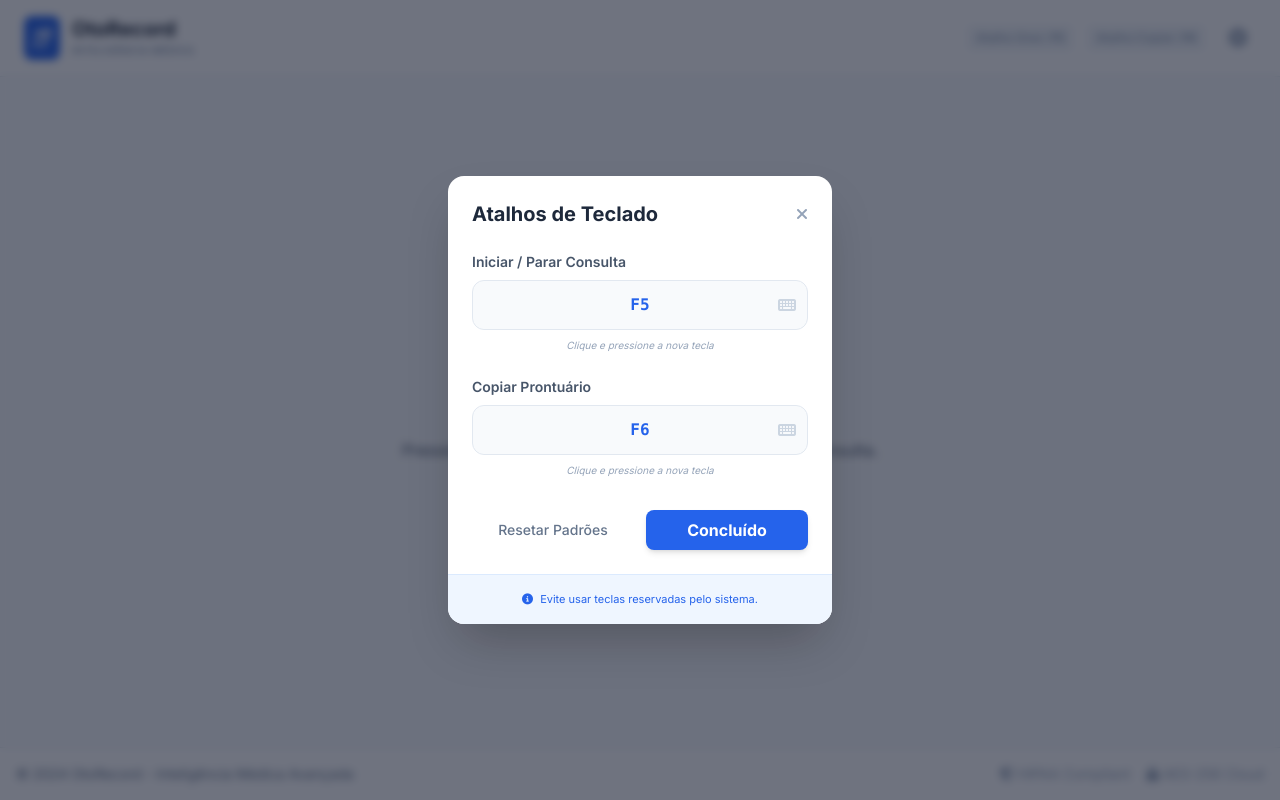
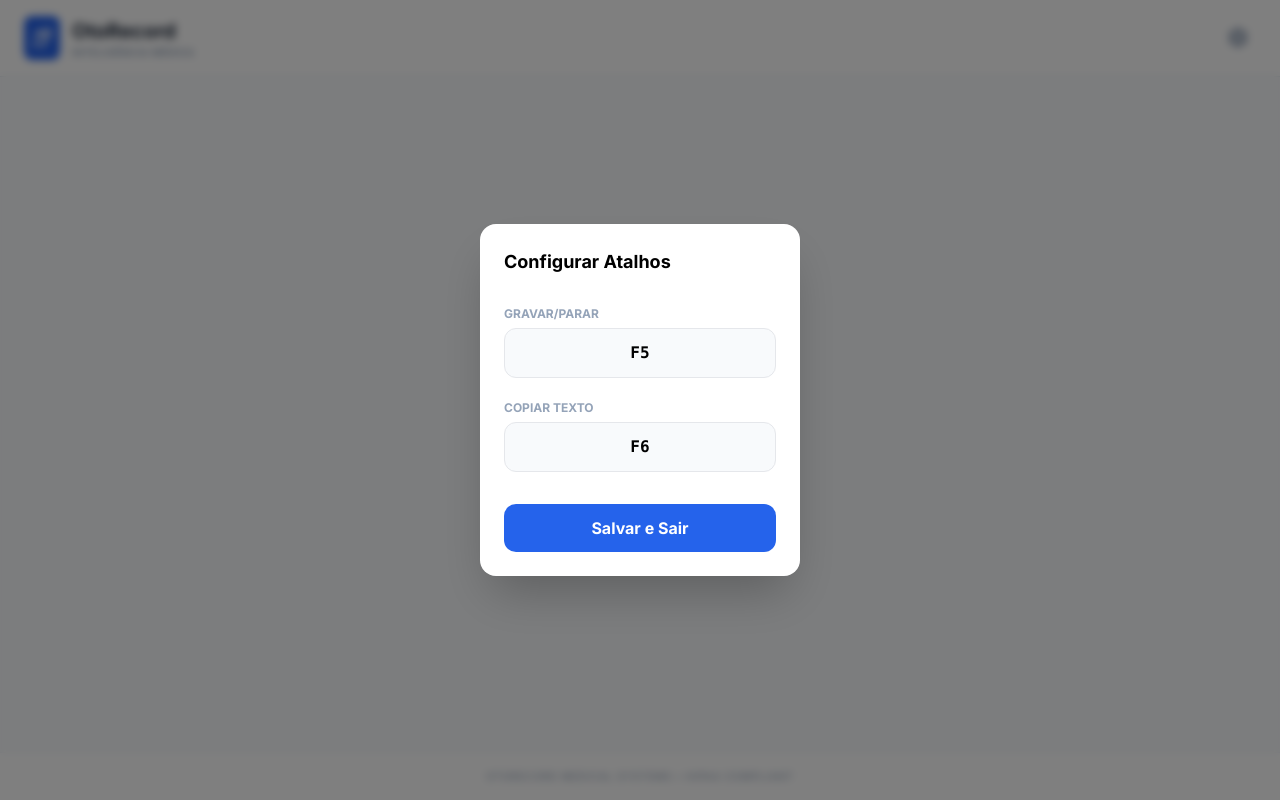
Before and after one commit to orsontakemoto-boop/OtoRecord-Groq, a React (Vite) app: page / in a window 1280 px wide. Both pictures are taken after a click on the button 1238 px from the left and 38 px from the top of the page. Built offline with nearby package versions, Linux system fonts and the light colour scheme.

Commit message:
correção erro no Vercel

```diff
--- a/App.tsx
+++ b/App.tsx
@@ -16,19 +16,26 @@ const App: React.FC = () => {
   const [errorMsg, setErrorMsg] = useState<string | null>(null);
   const [showSettings, setShowSettings] = useState(false);
   const [settings, setSettings] = useState<AppSettings>(() => {
+    try {
       const saved = localStorage.getItem('otoRecordSettings');
       return saved ? JSON.parse(saved) : DEFAULT_SETTINGS;
+    } catch {
+      return DEFAULT_SETTINGS;
+    }
   });
 
   const mediaRecorderRef = useRef<MediaRecorder | null>(null);
   const audioChunksRef = useRef<Blob[]>([]);
   const timerIntervalRef = useRef<number | null>(null);
-  const stateRef = useRef(appState);
+
+  // Refs para acesso dentro de event listeners sem stale closures
+  const appStateRef = useRef(appState);
   const summaryRef = useRef(summary);
+  const settingsRef = useRef(settings);
 
-  // Keep refs in sync for global listeners
-  useEffect(() => { stateRef.current = appState; }, [appState]);
+  useEffect(() => { appStateRef.current = appState; }, [appState]);
   useEffect(() => { summaryRef.current = summary; }, [summary]);
+  useEffect(() => { settingsRef.current = settings; }, [settings]);
 
   const saveSettings = (newSettings: AppSettings) => {
     setSettings(newSettings);
@@ -43,14 +50,12 @@ const App: React.FC = () => {
       audioChunksRef.current = [];
 
       recorder.ondataavailable = (event) => {
-        if (event.data.size > 0) {
-          audioChunksRef.current.push(event.data);
-        }
+        if (event.data.size > 0) audioChunksRef.current.push(event.data);
       };
 
       recorder.onstop = async () => {
         const audioBlob = new Blob(audioChunksRef.current, { type: 'audio/webm' });
-        await handleAudioProcessing(audioBlob);
+        handleAudioProcessing(audioBlob);
         stream.getTracks().forEach(track => track.stop());
       };
 
@@ -58,14 +63,13 @@ const App: React.FC = () => {
       setAppState(AppState.RECORDING);
       startTimer();
     } catch (err) {
-      console.error("Erro ao acessar microfone:", err);
       setErrorMsg("Erro ao acessar o microfone. Verifique as permissões.");
       setAppState(AppState.ERROR);
     }
   };
 
   const stopRecording = () => {
-    if (mediaRecorderRef.current && stateRef.current === AppState.RECORDING) {
+    if (mediaRecorderRef.current && appStateRef.current === AppState.RECORDING) {
       mediaRecorderRef.current.stop();
       stopTimer();
     }
@@ -83,8 +87,7 @@ const App: React.FC = () => {
         setAppState(AppState.RESULT);
       };
     } catch (err) {
-      console.error("Erro no processamento:", err);
-      setErrorMsg("Não foi possível processar o áudio. Tente novamente.");
+      setErrorMsg("Erro ao processar áudio. Verifique sua conexão e chave de API.");
       setAppState(AppState.ERROR);
     }
   };
@@ -98,38 +101,40 @@ PRONTUÁRIO OTORRINOLARINGOLÓGICO
 IDENTIFICAÇÃO: ${s.pacienteInfo || 'N/A'}
 QUEIXA PRINCIPAL: ${s.queixaPrincipal}
 HDA: ${s.hda}
-EXAME FÍSICO: ${s.exameFisico || 'Não registrado verbalmente'}
+EXAME FÍSICO: ${s.exameFisico || 'Não registrado'}
 HIPÓTESE DIAGNÓSTICA: ${s.hipoteseDiagnostica || 'A investigar'}
 CONDUTA: ${s.conduta}
     `.trim();
     navigator.clipboard.writeText(text);
-    const toast = document.createElement('div');
-    toast.className = 'fixed bottom-8 left-1/2 -translate-x-1/2 bg-slate-800 text-white px-6 py-3 rounded-full shadow-2xl z-[100] animate-fadeIn';
-    toast.innerText = 'Prontuário copiado! (Atalho detectado)';
-    document.body.appendChild(toast);
-    setTimeout(() => toast.remove(), 2000);
+    showToast("Prontuário copiado com sucesso!");
   }, []);
 
+  const showToast = (msg: string) => {
+    const toast = document.createElement('div');
+    toast.className = 'fixed bottom-8 left-1/2 -translate-x-1/2 bg-blue-600 text-white px-6 py-3 rounded-full shadow-2xl z-[200] animate-bounce';
+    toast.innerText = msg;
+    document.body.appendChild(toast);
+    setTimeout(() => toast.remove(), 3000);
+  };
+
   const toggleConsultation = useCallback(() => {
-    const currentState = stateRef.current;
-    if (currentState === AppState.IDLE || currentState === AppState.RESULT || currentState === AppState.ERROR) {
+    if (appStateRef.current === AppState.RECORDING) {
+      stopRecording();
+    } else {
       resetApp();
       startRecording();
-    } else if (currentState === AppState.RECORDING) {
-      stopRecording();
     }
   }, []);
 
   useEffect(() => {
     const handleKeyDown = (e: KeyboardEvent) => {
-      // Don't trigger if user is typing in an input
       if (e.target instanceof HTMLInputElement || e.target instanceof HTMLTextAreaElement) return;
 
-      if (e.key === settings.startStopKey) {
+      if (e.key === settingsRef.current.startStopKey) {
         e.preventDefault();
         toggleConsultation();
-      } else if (e.key === settings.copyKey) {
-        if (stateRef.current === AppState.RESULT) {
+      } else if (e.key === settingsRef.current.copyKey) {
+        if (appStateRef.current === AppState.RESULT) {
           e.preventDefault();
           copySummaryText();
         }
@@ -138,26 +143,15 @@ CONDUTA: ${s.conduta}
 
     window.addEventListener('keydown', handleKeyDown);
     return () => window.removeEventListener('keydown', handleKeyDown);
-  }, [settings, toggleConsultation, copySummaryText]);
+  }, [toggleConsultation, copySummaryText]);
 
   const startTimer = () => {
     setTimer(0);
-    timerIntervalRef.current = window.setInterval(() => {
-      setTimer(prev => prev + 1);
-    }, 1000);
+    timerIntervalRef.current = window.setInterval(() => setTimer(v => v + 1), 1000);
   };
 
   const stopTimer = () => {
-    if (timerIntervalRef.current) {
-      clearInterval(timerIntervalRef.current);
-      timerIntervalRef.current = null;
-    }
-  };
-
-  const formatTime = (seconds: number) => {
-    const mins = Math.floor(seconds / 60);
-    const secs = seconds % 60;
-    return `${mins}:${secs.toString().padStart(2, '0')}`;
+    if (timerIntervalRef.current) clearInterval(timerIntervalRef.current);
   };
 
   const resetApp = () => {
@@ -168,227 +162,114 @@ CONDUTA: ${s.conduta}
   };
 
   return (
-    <div className="min-h-screen flex flex-col">
-      {/* Header */}
-      <header className="bg-white border-b border-slate-200 px-6 py-4 sticky top-0 z-50">
+    <div className="min-h-screen flex flex-col bg-slate-50">
+      <header className="bg-white border-b border-slate-200 px-6 py-4 sticky top-0 z-40">
         <div className="max-w-7xl mx-auto flex items-center justify-between">
           <div className="flex items-center gap-3">
             <div className="bg-blue-600 p-2 rounded-lg text-white">
               <i className="fas fa-ear-listen text-xl"></i>
             </div>
             <div>
-              <h1 className="text-xl font-bold text-slate-800 leading-none">OtoRecord</h1>
-              <p className="text-[10px] text-slate-400 font-bold uppercase tracking-wider mt-1">Inteligência Médica</p>
+              <h1 className="text-xl font-bold text-slate-800">OtoRecord</h1>
+              <p className="text-[10px] text-slate-400 font-bold uppercase tracking-wider">Inteligência Médica</p>
             </div>
           </div>
-          <div className="flex items-center gap-4">
-            <div className="hidden md:flex gap-4 text-xs font-medium text-slate-400">
-              <span className="bg-slate-100 px-2 py-1 rounded">Atalho Grav: <b>{settings.startStopKey}</b></span>
-              <span className="bg-slate-100 px-2 py-1 rounded">Atalho Copiar: <b>{settings.copyKey}</b></span>
-            </div>
-            <button
-              onClick={() => setShowSettings(true)}
-              className="p-2 text-slate-400 hover:text-blue-600 transition-colors"
-              title="Configurações de Atalhos"
-            >
+          <button onClick={() => setShowSettings(true)} className="p-2 text-slate-400 hover:text-blue-600">
             <i className="fas fa-cog text-xl"></i>
           </button>
         </div>
-        </div>
       </header>
 
-      {/* Main Content */}
-      <main className="flex-1 p-6 flex flex-col items-center justify-center max-w-7xl mx-auto w-full">
+      <main className="flex-1 p-6 flex flex-col items-center justify-center">
         {appState === AppState.IDLE && (
-          <div className="text-center max-w-lg animate-fadeIn">
+          <div className="text-center max-w-lg">
             <div className="w-24 h-24 bg-blue-100 text-blue-600 rounded-full flex items-center justify-center mx-auto mb-6 text-3xl">
               <i className="fas fa-microphone"></i>
             </div>
-            <h2 className="text-2xl font-bold text-slate-800 mb-4">Iniciar Gravação</h2>
-            <p className="text-slate-600 mb-8">
-              Pressione <span className="font-bold text-blue-600">{settings.startStopKey}</span> ou clique no botão abaixo para gravar a consulta.
-            </p>
-            <button
-              onClick={startRecording}
-              className="bg-blue-600 hover:bg-blue-700 text-white px-8 py-4 rounded-full font-bold shadow-lg transform active:scale-95 transition-all flex items-center gap-3 mx-auto text-lg"
-            >
-              <i className="fas fa-circle text-red-500 animate-pulse"></i> Iniciar Consulta
+            <h2 className="text-2xl font-bold text-slate-800 mb-4">Pronto para a Consulta</h2>
+            <p className="text-slate-600 mb-8">Pressione <span className="font-bold text-blue-600">{settings.startStopKey}</span> para começar.</p>
+            <button onClick={startRecording} className="bg-blue-600 hover:bg-blue-700 text-white px-8 py-4 rounded-full font-bold shadow-lg flex items-center gap-3 mx-auto">
+              <i className="fas fa-play"></i> Iniciar Gravação
             </button>
           </div>
         )}
 
         {appState === AppState.RECORDING && (
-          <div className="text-center animate-fadeIn">
-            <div className="mb-8 relative">
-              <div className="w-32 h-32 bg-red-100 rounded-full flex items-center justify-center mx-auto text-4xl text-red-500 relative z-10">
-                <i className="fas fa-microphone animate-pulse"></i>
+          <div className="text-center">
+            <div className="w-32 h-32 bg-red-100 rounded-full flex items-center justify-center mx-auto mb-6 relative">
+              <i className="fas fa-microphone text-4xl text-red-500 animate-pulse"></i>
+              <div className="absolute inset-0 border-4 border-red-500 rounded-full animate-ping opacity-20"></div>
             </div>
-              <div className="absolute top-0 left-1/2 -translate-x-1/2 w-32 h-32 bg-red-200 rounded-full animate-ping opacity-25"></div>
+            <div className="text-5xl font-mono font-bold text-slate-800 mb-8">
+              {Math.floor(timer / 60)}:{(timer % 60).toString().padStart(2, '0')}
             </div>
-            <div className="text-4xl font-mono font-bold text-slate-800 mb-2">
-              {formatTime(timer)}
-            </div>
-            <p className="text-red-500 font-semibold mb-8 uppercase tracking-widest text-sm">Gravando...</p>
-            <button
-              onClick={stopRecording}
-              className="bg-slate-800 hover:bg-slate-900 text-white px-10 py-4 rounded-full font-bold shadow-lg transition-all flex items-center gap-3 mx-auto text-lg"
-            >
-              <i className="fas fa-stop text-white"></i> Finalizar ({settings.startStopKey})
+            <button onClick={stopRecording} className="bg-slate-800 text-white px-10 py-4 rounded-full font-bold shadow-lg">
+              Finalizar ({settings.startStopKey})
             </button>
           </div>
         )}
 
         {appState === AppState.PROCESSING && (
-          <div className="text-center max-w-md animate-fadeIn">
-            <div className="mb-8">
-              <div className="w-20 h-20 border-4 border-blue-600 border-t-transparent rounded-full animate-spin mx-auto"></div>
-            </div>
-            <h2 className="text-2xl font-bold text-slate-800 mb-4">Analisando Áudio</h2>
-            <p className="text-slate-600">
-              Extraindo sintomas e condutas relevantes...
-            </p>
-            <div className="mt-8 space-y-3">
-              <div className="h-2 bg-slate-100 rounded-full overflow-hidden">
-                <div className="h-full bg-blue-600 w-2/3 animate-[progress_2s_infinite]"></div>
-              </div>
-            </div>
+          <div className="text-center max-w-sm">
+            <div className="w-16 h-16 border-4 border-blue-600 border-t-transparent rounded-full animate-spin mx-auto mb-6"></div>
+            <h2 className="text-xl font-bold text-slate-800">Processando Anamnese...</h2>
+            <p className="text-slate-500 mt-2">Isso pode levar alguns segundos dependendo da duração do áudio.</p>
           </div>
         )}
 
         {appState === AppState.RESULT && summary && (
-          <div className="w-full">
-            <div className="max-w-4xl mx-auto mb-4 flex justify-between items-center text-sm text-slate-400">
-              <span>Dica: Pressione <kbd className="bg-slate-200 px-1.5 py-0.5 rounded text-slate-700 font-bold">{settings.copyKey}</kbd> para copiar rápido</span>
-              <span>Pressione <kbd className="bg-slate-200 px-1.5 py-0.5 rounded text-slate-700 font-bold">{settings.startStopKey}</kbd> para nova consulta</span>
+          <div className="w-full max-w-4xl animate-fadeIn">
+            <div className="mb-4 flex justify-between items-center px-2">
+              <span className="text-xs text-slate-400 font-medium">Atalho para copiar: <b className="text-slate-600">{settings.copyKey}</b></span>
+              <button onClick={resetApp} className="text-xs text-blue-600 font-bold hover:underline">NOVA CONSULTA</button>
             </div>
             <SummaryCard summary={summary} onReset={resetApp} />
           </div>
         )}
 
         {appState === AppState.ERROR && (
-          <div className="text-center max-w-md animate-fadeIn">
-            <div className="w-20 h-20 bg-red-100 text-red-600 rounded-full flex items-center justify-center mx-auto mb-6 text-3xl">
-              <i className="fas fa-exclamation-triangle"></i>
-            </div>
-            <h2 className="text-2xl font-bold text-slate-800 mb-4">Erro</h2>
-            <p className="text-slate-600 mb-8">{errorMsg}</p>
-            <button
-              onClick={resetApp}
-              className="bg-blue-600 hover:bg-blue-700 text-white px-8 py-3 rounded-xl font-bold shadow-lg transition-all mx-auto"
-            >
-              Tentar Novamente
-            </button>
+          <div className="text-center max-w-md">
+            <i className="fas fa-exclamation-circle text-5xl text-red-500 mb-4"></i>
+            <h2 className="text-xl font-bold text-slate-800">{errorMsg}</h2>
+            <button onClick={resetApp} className="mt-6 bg-blue-600 text-white px-6 py-2 rounded-lg font-bold">Voltar</button>
           </div>
         )}
       </main>
 
-      {/* Settings Modal */}
       {showSettings && (
-        <div className="fixed inset-0 bg-slate-900/60 backdrop-blur-sm z-[100] flex items-center justify-center p-4">
-          <div className="bg-white rounded-2xl shadow-2xl max-w-sm w-full overflow-hidden animate-fadeIn">
-            <div className="p-6">
-              <div className="flex justify-between items-center mb-6">
-                <h3 className="text-xl font-bold text-slate-800">Atalhos de Teclado</h3>
-                <button onClick={() => setShowSettings(false)} className="text-slate-400 hover:text-slate-600">
-                  <i className="fas fa-times"></i>
-                </button>
+        <div className="fixed inset-0 bg-black/50 backdrop-blur-sm z-50 flex items-center justify-center p-4">
+          <div className="bg-white rounded-2xl shadow-2xl p-6 w-full max-w-xs">
+            <h3 className="text-lg font-bold mb-6">Configurar Atalhos</h3>
+            <div className="space-y-4">
+              <div>
+                <label className="text-xs font-bold text-slate-400 uppercase">Gravar/Parar</label>
+                <input
+                  className="w-full mt-1 bg-slate-50 border p-3 rounded-xl text-center font-mono font-bold cursor-pointer focus:ring-2 ring-blue-500"
+                  readOnly value={settings.startStopKey}
+                  onKeyDown={(e) => { e.preventDefault(); saveSettings({...settings, startStopKey: e.key}); }}
+                />
               </div>
-
-              <div className="space-y-6">
               <div>
-                  <label className="block text-sm font-semibold text-slate-600 mb-2">Iniciar / Parar Consulta</label>
-                  <div className="relative group">
+                <label className="text-xs font-bold text-slate-400 uppercase">Copiar Texto</label>
                 <input
-                      type="text"
-                      readOnly
-                      value={settings.startStopKey}
-                      onKeyDown={(e) => {
-                        e.preventDefault();
-                        saveSettings({...settings, startStopKey: e.key});
-                      }}
-                      className="w-full bg-slate-50 border border-slate-200 rounded-xl px-4 py-3 text-center font-mono font-bold text-blue-600 focus:border-blue-500 focus:ring-2 focus:ring-blue-200 transition-all cursor-pointer hover:bg-slate-100"
+                  className="w-full mt-1 bg-slate-50 border p-3 rounded-xl text-center font-mono font-bold cursor-pointer focus:ring-2 ring-blue-500"
+                  readOnly value={settings.copyKey}
+                  onKeyDown={(e) => { e.preventDefault(); saveSettings({...settings, copyKey: e.key}); }}
                 />
-                    <div className="absolute inset-y-0 right-3 flex items-center text-slate-300 group-hover:text-blue-400">
-                      <i className="fas fa-keyboard"></i>
               </div>
             </div>
-                  <p className="text-[10px] text-slate-400 mt-2 italic text-center">Clique e pressione a nova tecla</p>
-                </div>
-
-                <div>
-                  <label className="block text-sm font-semibold text-slate-600 mb-2">Copiar Prontuário</label>
-                  <div className="relative group">
-                    <input
-                      type="text"
-                      readOnly
-                      value={settings.copyKey}
-                      onKeyDown={(e) => {
-                        e.preventDefault();
-                        saveSettings({...settings, copyKey: e.key});
-                      }}
-                      className="w-full bg-slate-50 border border-slate-200 rounded-xl px-4 py-3 text-center font-mono font-bold text-blue-600 focus:border-blue-500 focus:ring-2 focus:ring-blue-200 transition-all cursor-pointer hover:bg-slate-100"
-                    />
-                    <div className="absolute inset-y-0 right-3 flex items-center text-slate-300 group-hover:text-blue-400">
-                      <i className="fas fa-keyboard"></i>
-                    </div>
-                  </div>
-                  <p className="text-[10px] text-slate-400 mt-2 italic text-center">Clique e pressione a nova tecla</p>
-                </div>
-              </div>
-
-              <div className="mt-8 flex gap-3">
-                <button
-                  onClick={() => {
-                    saveSettings(DEFAULT_SETTINGS);
-                    setShowSettings(false);
-                  }}
-                  className="flex-1 px-4 py-2 text-slate-500 text-sm font-medium hover:bg-slate-100 rounded-lg transition-colors"
-                >
-                  Resetar Padrões
-                </button>
-                <button
-                  onClick={() => setShowSettings(false)}
-                  className="flex-1 bg-blue-600 text-white px-4 py-2 rounded-lg font-bold hover:bg-blue-700 transition-colors shadow-md"
-                >
-                  Concluído
-                </button>
-              </div>
-            </div>
-            <div className="bg-blue-50 p-4 text-[11px] text-blue-600 text-center border-t border-blue-100">
-              <i className="fas fa-info-circle mr-1"></i> Evite usar teclas reservadas pelo sistema.
-            </div>
+            <button onClick={() => setShowSettings(false)} className="w-full mt-8 bg-blue-600 text-white py-3 rounded-xl font-bold">Salvar e Sair</button>
           </div>
         </div>
       )}
 
-      {/* Footer */}
-      <footer className="bg-white border-t border-slate-200 p-4">
-        <div className="max-w-7xl mx-auto flex flex-col md:flex-row justify-between items-center gap-4">
-          <p className="text-slate-500 text-sm">
-            &copy; 2024 OtoRecord - Inteligência Médica Avançada
-          </p>
-          <div className="flex gap-4 text-slate-400 text-sm">
-            <span className="flex items-center gap-1"><i className="fas fa-shield-alt"></i> HIPAA Compliant</span>
-            <span className="flex items-center gap-1"><i className="fas fa-lock"></i> AES-256 Cloud</span>
-          </div>
-        </div>
+      <footer className="p-4 text-center text-[10px] text-slate-400 font-medium uppercase tracking-widest border-t border-slate-100 bg-white">
+        OtoRecord Medical Systems &bull; HIPAA Compliant
       </footer>
 
       <style>{`
-        @keyframes progress {
-          0% { transform: translateX(-100%); }
-          100% { transform: translateX(100%); }
-        }
-        .animate-fadeIn {
-          animation: fadeIn 0.3s ease-out forwards;
-        }
-        @keyframes fadeIn {
-          from { opacity: 0; transform: translateY(10px); }
-          to { opacity: 1; transform: translateY(0); }
-        }
-        kbd {
-          font-family: monospace;
-        }
+        @keyframes fadeIn { from { opacity: 0; transform: translateY(10px); } to { opacity: 1; transform: translateY(0); } }
+        .animate-fadeIn { animation: fadeIn 0.4s ease-out forwards; }
       `}</style>
     </div>
   );
```
Also changed, not shown: index.html (+4 -11 lines), icon.svg (deleted). Lines whose indentation alone changed are shown as unchanged.
